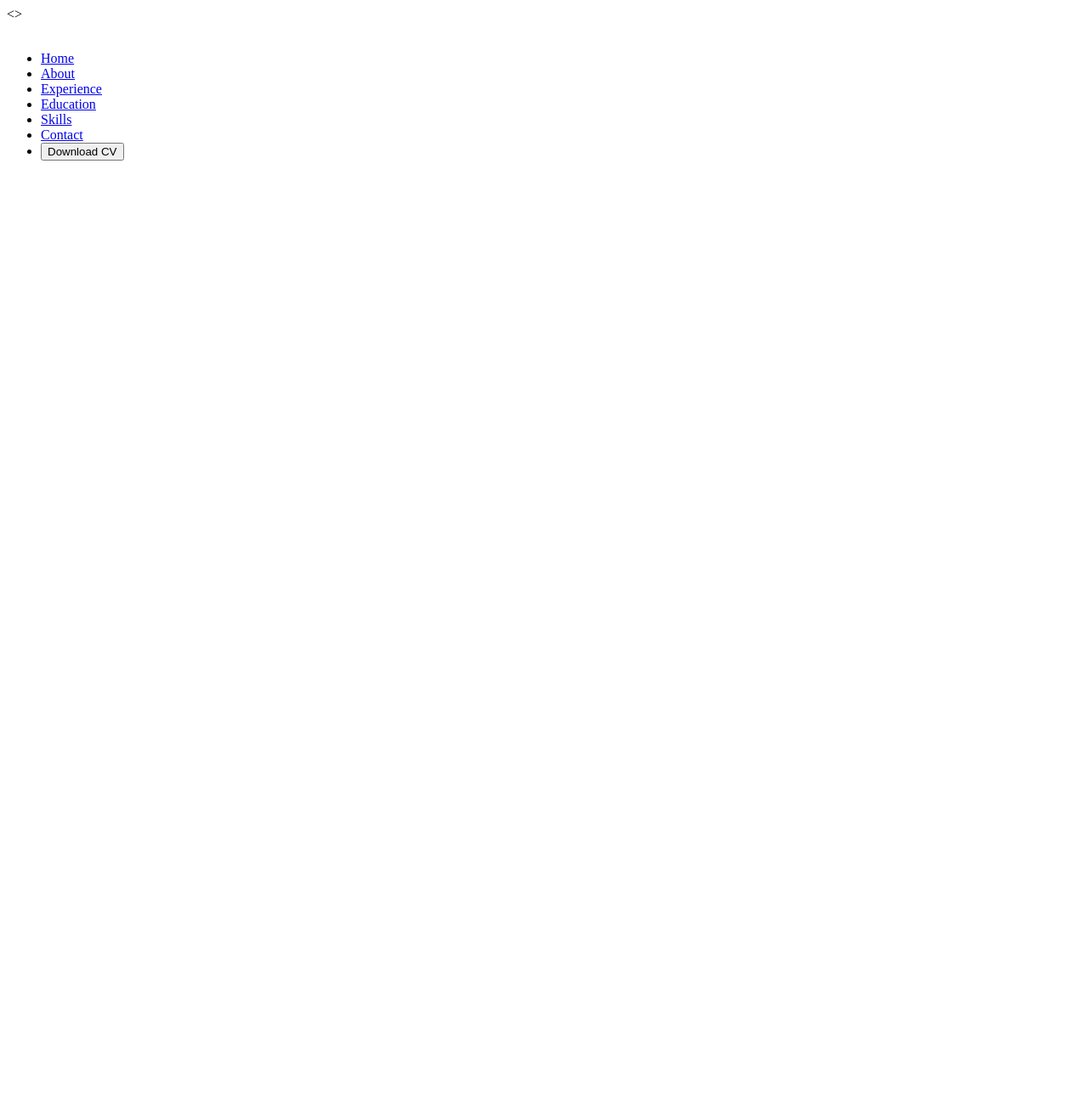
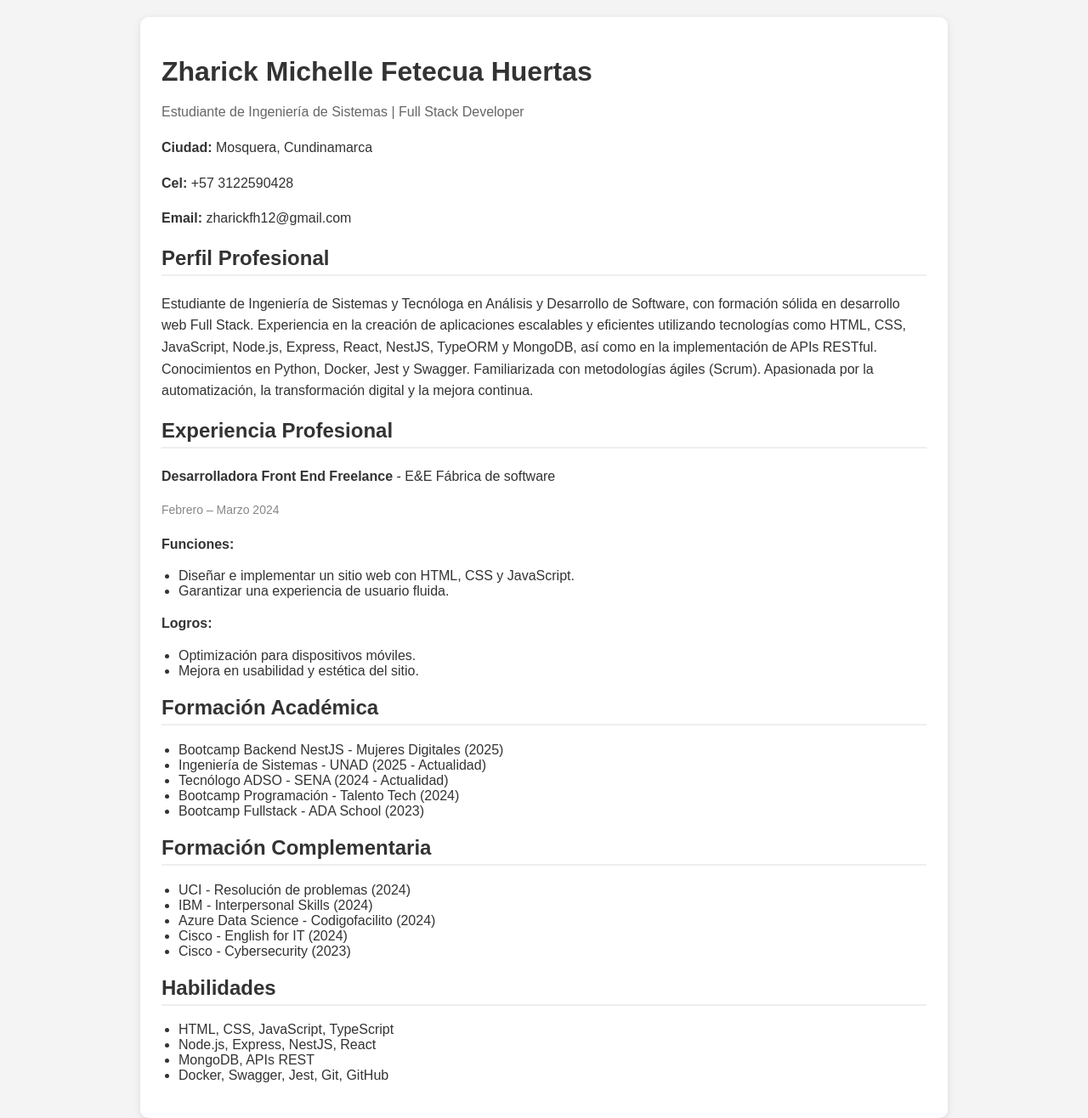
Before and after one commit to Zharickmich12/VueJS-SoftServe, a plain HTML site: page clase-1/index.html in a window 1280 px wide. Shown: the top 1316 px of the page at 85% size. Before the commit the page ends 800 px from the top, so only its background shows below. Drawn offline with Linux system fonts and the light colour scheme.

Commit message:
CV EXERCISE

```diff
--- a/clase-1/index.html
+++ b/clase-1/index.html
@@ -1,29 +1,74 @@
 <!DOCTYPE html>
-<html lang="en">
+<html lang="es">
 <head>
-    <meta charset="UTF-8">
-    <meta name="viewport" content="width=device-width, initial-scale=1.0">
-    <title>Zharick Fetecua - CV</title>
+  <meta charset="UTF-8">
+  <meta name="viewport" content="width=device-width, initial-scale=1.0">
+  <title>CV - Zharick Fetecua</title>
+  <link rel="stylesheet" href="styles.css">
 </head>
-<>
+<body>
+  <div class="container">
 
-    <section id="main">
-        <div class="container">
-            <nav>
-                <img src="" alt="" class="logo">
-                <ul class="nav-list">
-                    <li><a href="#home">Home</a></li>
-                    <li><a href="#about">About</a></li>
-                    <li><a href="#experience">Experience</a></li>
-                    <li><a href="#education">Education</a></li>
-                    <li><a href="#skills">Skills</a></li>
-                    <li><a href="#contact">Contact</a></li>
-                    <li><button class="btn">Download CV</button></li>
-                </ul>
-            </nav>
-        </div>
+    <h1>Zharick Michelle Fetecua Huertas</h1>
+    <p class="subtitle">Estudiante de Ingeniería de Sistemas | Full Stack Developer</p>
+
+    <p><strong>Ciudad:</strong> Mosquera, Cundinamarca</p>
+    <p><strong>Cel:</strong> +57 3122590428</p>
+    <p><strong>Email:</strong> zharickfh12@gmail.com</p>
+
+    <section>
+      <h2>Perfil Profesional</h2>
+      <p>
+        Estudiante de Ingeniería de Sistemas y Tecnóloga en Análisis y Desarrollo de Software, con formación sólida en desarrollo web Full Stack. Experiencia en la creación de aplicaciones escalables y eficientes utilizando tecnologías como HTML, CSS, JavaScript, Node.js, Express, React, NestJS, TypeORM y MongoDB, así como en la implementación de APIs RESTful. Conocimientos en Python, Docker, Jest y Swagger. Familiarizada con metodologías ágiles (Scrum). Apasionada por la automatización, la transformación digital y la mejora continua.
+      </p>
     </section>
 
+    <section>
+      <h2>Experiencia Profesional</h2>
+      <p><strong>Desarrolladora Front End Freelance</strong> - E&E Fábrica de software</p>
+      <p class="date">Febrero – Marzo 2024</p>
 
-</body>
-</html>
+      <p><strong>Funciones:</strong></p>
+      <ul>
+        <li>Diseñar e implementar un sitio web con HTML, CSS y JavaScript.</li>
+        <li>Garantizar una experiencia de usuario fluida.</li>
+      </ul>
+
+      <p><strong>Logros:</strong></p>
+      <ul>
+        <li>Optimización para dispositivos móviles.</li>
+        <li>Mejora en usabilidad y estética del sitio.</li>
+      </ul>
+    </section>
+
+    <section>
+      <h2>Formación Académica</h2>
+      <ul>
+        <li>Bootcamp Backend NestJS - Mujeres Digitales (2025)</li>
+        <li>Ingeniería de Sistemas - UNAD (2025 - Actualidad)</li>
+        <li>Tecnólogo ADSO - SENA (2024 - Actualidad)</li>
+        <li>Bootcamp Programación - Talento Tech (2024)</li>
+        <li>Bootcamp Fullstack - ADA School (2023)</li>
+      </ul>
+    </section>
+
+    <section>
+      <h2>Formación Complementaria</h2>
+      <ul>
+        <li>UCI - Resolución de problemas (2024)</li>
+        <li>IBM - Interpersonal Skills (2024)</li>
+        <li>Azure Data Science - Codigofacilito (2024)</li>
+        <li>Cisco - English for IT (2024)</li>
+        <li>Cisco - Cybersecurity (2023)</li>
+      </ul>
+    </section>
+
+    <section>
+      <h2>Habilidades</h2>
+      <ul>
+        <li>HTML, CSS, JavaScript, TypeScript</li>
+        <li>Node.js, Express, NestJS, React</li>
+        <li>MongoDB, APIs REST</li>
+        <li>Docker, Swagger, Jest, Git, GitHub</li>
+      </ul>
+    </section>
--- a/clase-1/styles.css
+++ b/clase-1/styles.css
@@ -0,0 +1,43 @@
+body {
+    font-family: Arial, sans-serif;
+    margin: 0;
+    background: #f4f4f4;
+    color: #333;
+}
+
+.container {
+    max-width: 900px;
+    margin: 20px auto;
+    background: #fff;
+    padding: 25px;
+    border-radius: 10px;
+    box-shadow: 0 2px 8px rgba(0,0,0,0.1);
+}
+
+h1 {
+    margin-bottom: 5px;
+}
+
+.subtitle {
+    color: #666;
+    margin-bottom: 15px;
+}
+
+h2 {
+    border-bottom: 2px solid #eee;
+    padding-bottom: 5px;
+    margin-top: 20px;
+}
+
+p {
+    line-height: 1.6;
+}
+
+ul {
+    padding-left: 20px;
+}
+
+.date {
+    color: #888;
+    font-size: 14px;
+}
```
